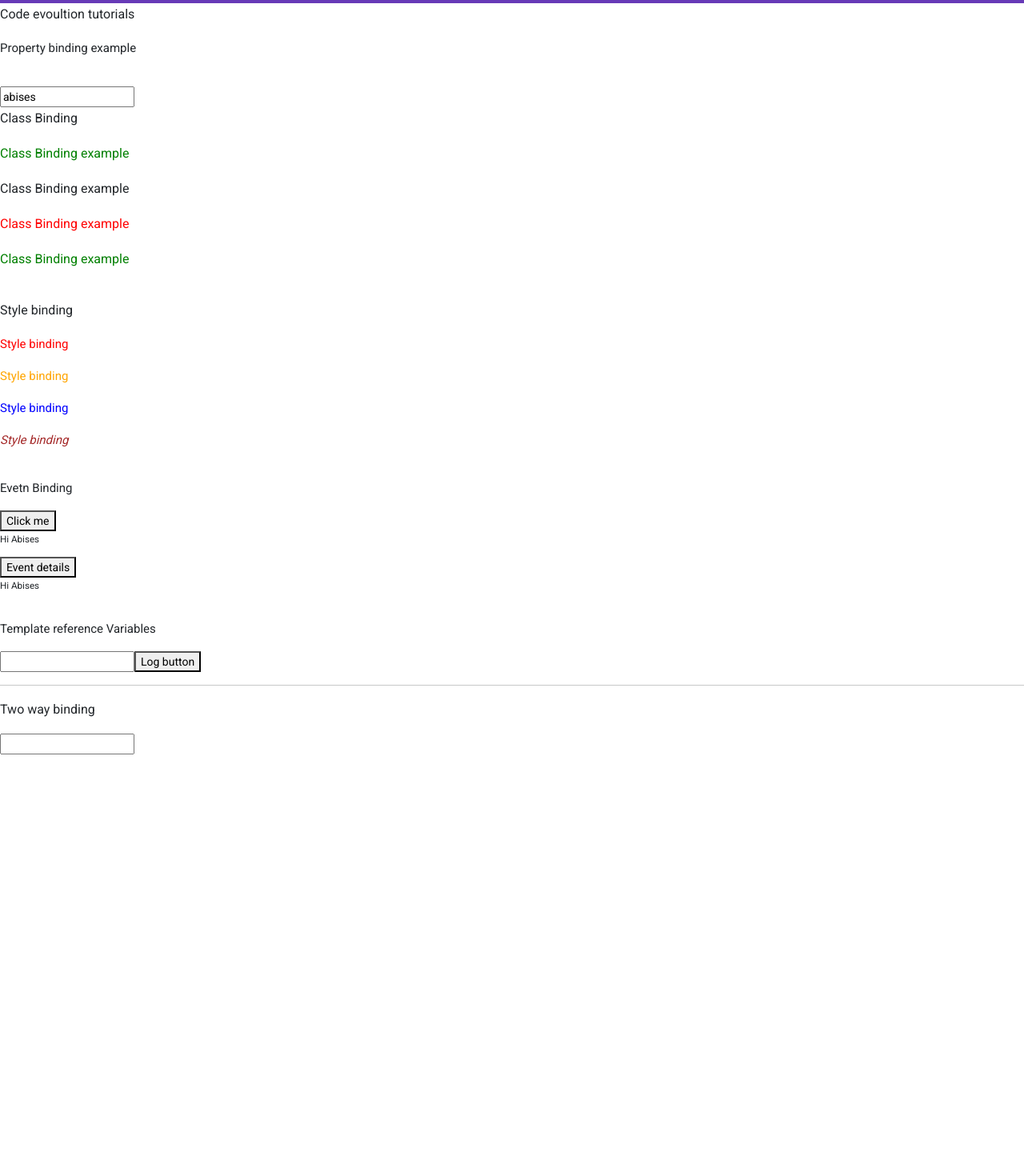
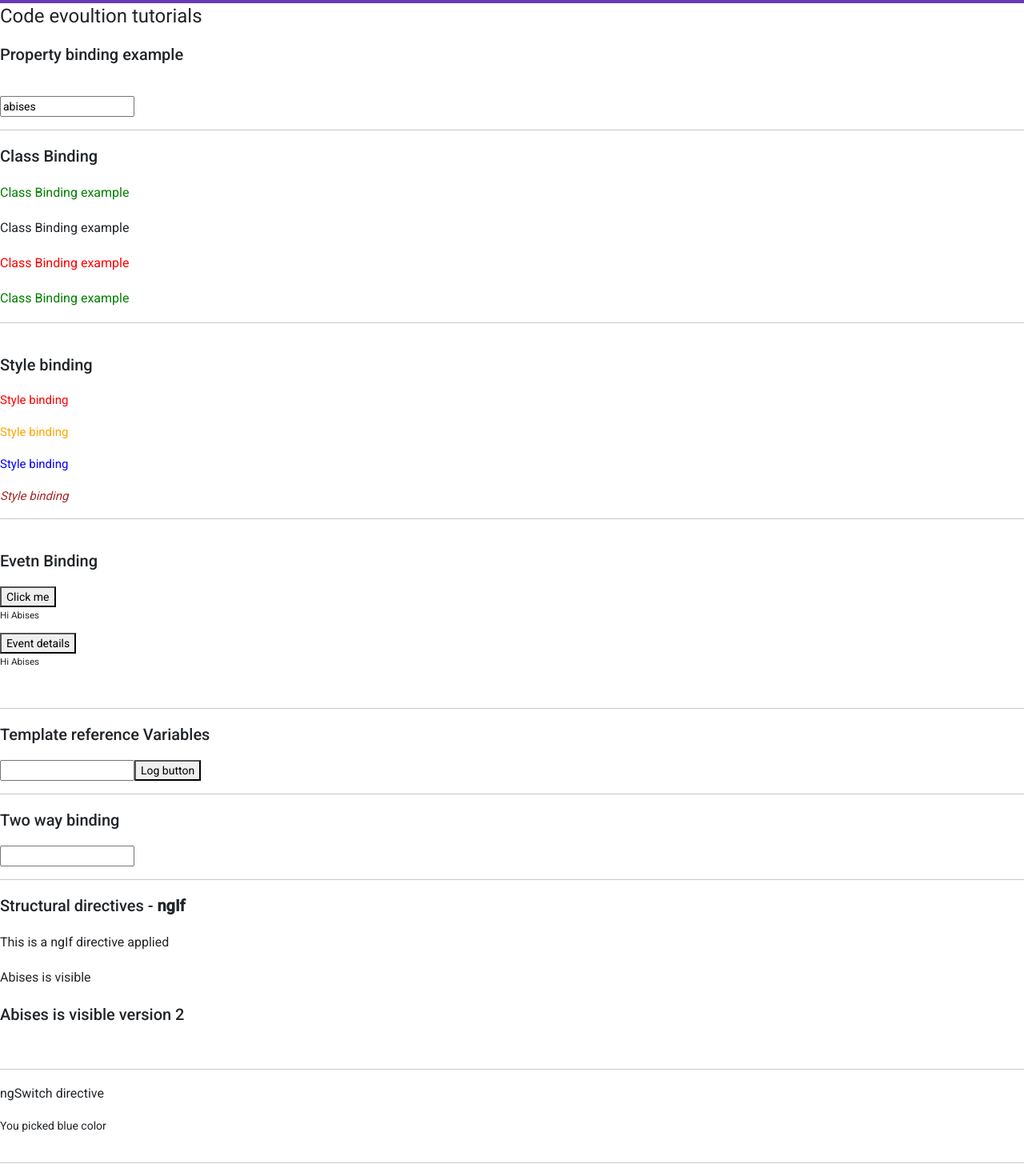
Before and after one commit to AbisesWeerasekera/angular_tutorial, an Angular app in the folder angular-material/: page /codeevolution in a window 1280 px wide. Shown: the part 60-1530 px from the top of the page at 80% size. Before the commit the page ends 1003 px from the top, so only its background shows below. Built offline with nearby package versions, Linux system fonts and the light colour scheme.

Commit message:
added ngSwitch and ngFor directives

```diff
--- a/angular-material/src/app/cevolution/cevolution.component.html
+++ b/angular-material/src/app/cevolution/cevolution.component.html
@@ -1,36 +1,77 @@
-<h3>Code evoultion tutorials</h3>
+<h1>Code evoultion tutorials</h1>
 
-<h4>Property binding example</h4>
+<h2>Property binding example</h2>
 <br/>
 <input [id]="myId" type="text" value="abises">
 <br>
+<hr/>
 
-<h3>Class Binding</h3>
+<h2>Class Binding</h2>
 <h3 class="text_success">Class Binding example</h3>
 <h3 [class.text-warning]="hasError">Class Binding example</h3>
 <h3 [class]="successClass">Class Binding example</h3>
 <h3 [ngClass]="messageClass">Class Binding example</h3>
-
+<hr/>
 <br/>
-<h3>Style binding</h3>
+<h2>Style binding</h2>
 <h4 [style.color]="'red'">Style binding</h4>
 <h4 [style.color]="highlight">Style binding</h4>
 <h4 [style.color]="hasError?'green':'blue'">Style binding</h4>
 <h4 [ngStyle]="title">Style binding</h4>
-
+<hr/>
 <br/>
-<h4>Evetn Binding</h4>
+<h2>Evetn Binding</h2>
 <button (click)="onClick1()">Click me</button>
 <h5>Hi Abises{{greeting}}</h5>
 <button (click) = "onClick($event)">Event details</button>
 <h5>Hi Abises{{greeting}}</h5>
 <br/>
-
-<h4>Template reference Variables</h4>
+<hr/>
+<h2>Template reference Variables</h2>
 <input #myInput type="text">
 <button (click)="onClick2(myInput.value)">Log button</button>
 <br/>
 <hr/>
-<h3>Two way binding </h3>
 
+<h2>Two way binding </h2>
 <input [(ngModel)]="name" type="text">{{name}}
+<br>
+<hr>
+
+<h2>Structural directives  - <b>ngIf</b></h2>
+<h3 *ngIf="displayName">This is a ngIf directive applied </h3>
+<!-- lets look at with else block - Example 1 -->
+<h3 *ngIf="displayName1 ; else elseblock">Code evolution</h3>
+
+<ng-template  #elseblock>
+    <h3>Abises is visible</h3>
+</ng-template>
+
+<!-- lets look at with else block - Example 2 -->
+
+<div *ngIf="displayName2 then thenBlock;else elseBlock1"></div>
+
+<ng-template #thenBlock>
+    <h2>Code evolution version2</h2>
+</ng-template>
+
+<ng-template #elseBlock1>
+    <h2>Abises is visible version 2</h2>
+</ng-template>
+<br>
+<hr>
+
+<h3>ngSwitch directive</h3>
+<div [ngSwitch]="switchcolor">
+    <div *ngSwitchCase="'red'">You picked red color</div>
+    <div *ngSwitchCase="'blue'">You picked blue color</div>
+    <div *ngSwitchCase="'yellow'">You picked yellow color</div>
+    <div *ngSwitchDefault>Pick again</div>
+</div>
+<br>
+<hr>
+
+<h3>Ng For directive</h3>
+<div *ngFor = "let color of colors;index as i;first as f;last as l;even as e;odd as o">
+    <h4> {{o}} {{l}} {{e}} {{f}} {{i}} {{color}}</h4>
+</div>
--- a/angular-material/src/app/cevolution/cevolution.component.ts
+++ b/angular-material/src/app/cevolution/cevolution.component.ts
@@ -29,7 +29,15 @@ export class CevolutionComponent implements OnInit {
 
   public greeting = "";//event binding
 
-  public name="";
+  public name="";//two way binding
+
+  public displayName=true; //Structural directives ngIf directive
+  public displayName1 = false;//Structural directives *ngIf directive ex1
+  public displayName2 = false;//Structural directives *ngIf directive ex2
+
+  public switchcolor="blue";//structural directives ngSwitch
+
+  public colors=["red","blue","green","yellow"] //structural directives ngFor => This is the resource array
 
   constructor() { }
 
```
